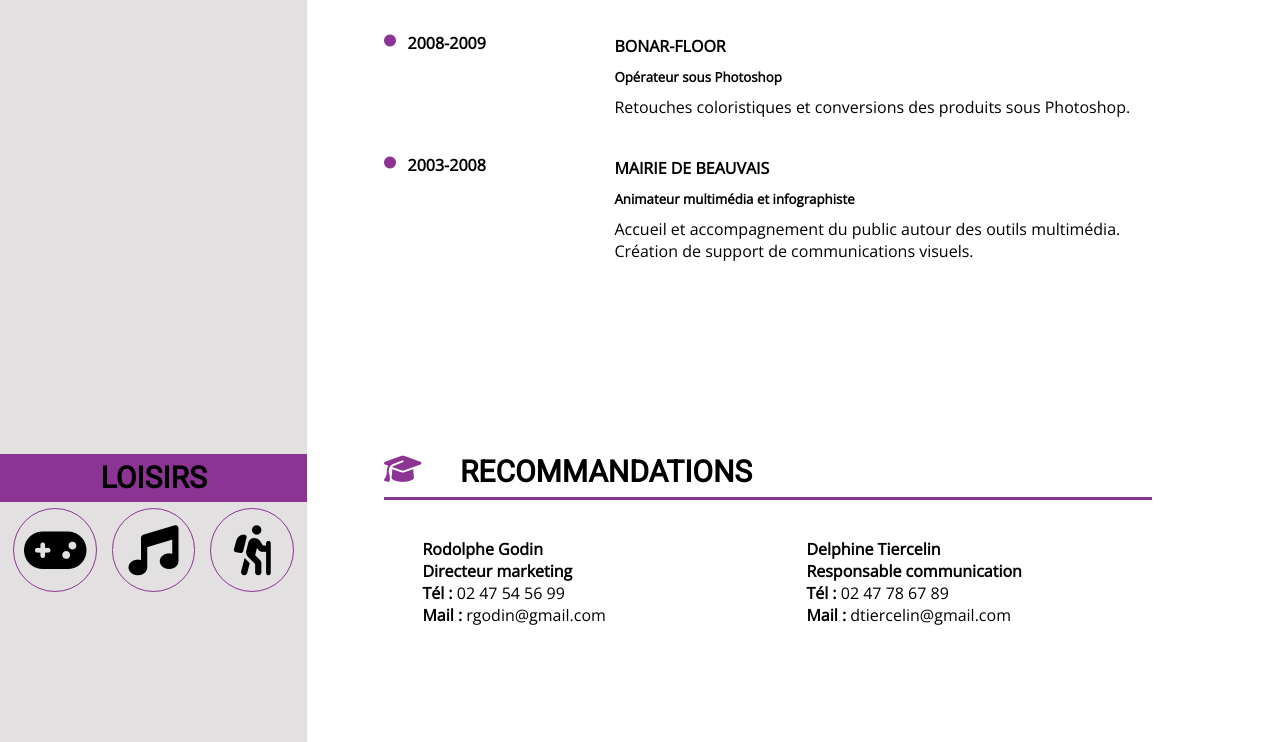
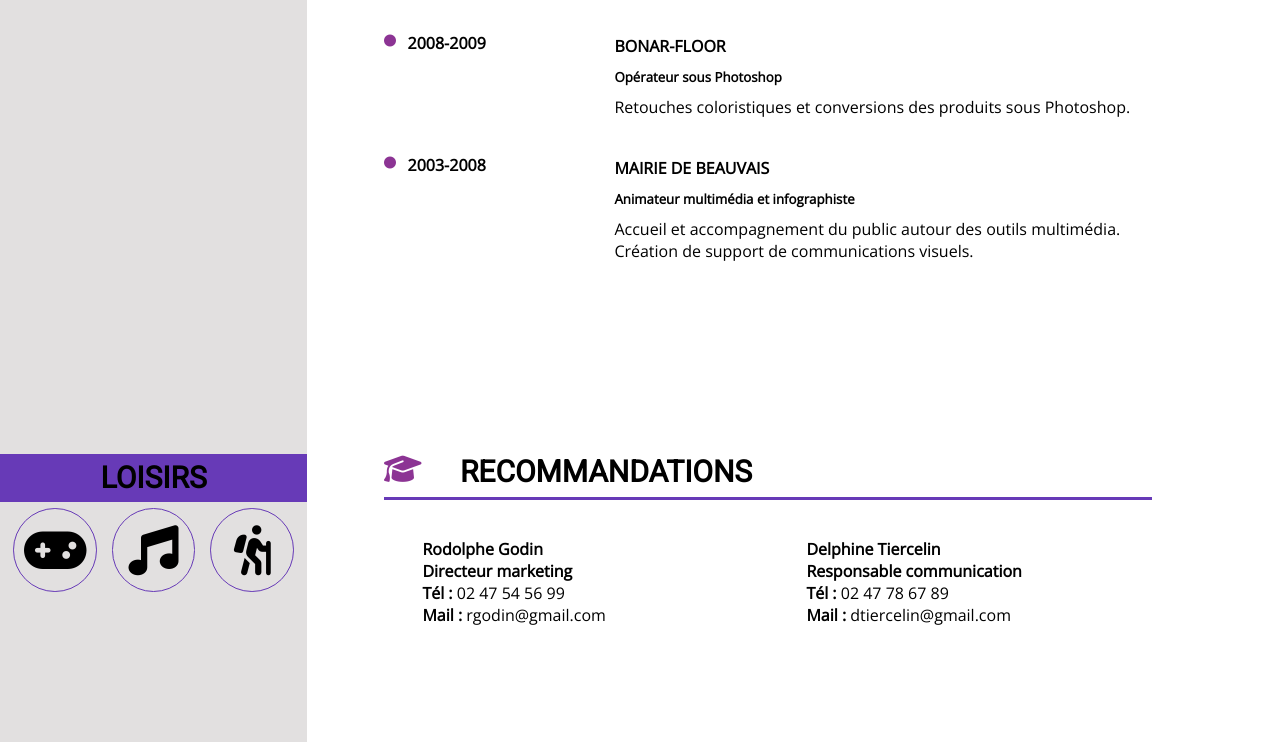
Before and after one commit to nickolaskais/monCV, a plain HTML site: page index.html in a window 1280 px wide. Shown: the part 1297-2039 px from the top of the page. Drawn offline with nearby package versions, Linux system fonts and the light colour scheme.

Commit message:
Update style.css

```diff
--- a/style.css
+++ b/style.css
@@ -52,7 +52,7 @@ header{
     margin:0 0 0 6%;
 }
 .stylePrenom{
-    color:#8c3494;
+    color:#673AB7;
 }
 .styleMetier{
     border-bottom:2px solid #e2e0e0;
@@ -67,7 +67,7 @@ aside{
     background-color: #e2e0e0;
 }
 .aside-title{
-    background-color: #8c3494;
+    background-color: #673AB7;
     padding:2%;
     text-align: center;
 }
@@ -95,7 +95,7 @@ aside{
     width: 70px;
     height: 70px;
     border-radius: 50%;
-    border:1px solid #8c3494;
+    border:1px solid #673AB7;
 }
 section{
     display: flex;
@@ -109,7 +109,7 @@ section{
 }
 .titre-form, .titre-expe, .titre-reco{
     display: flex;
-    border-bottom: 3px solid #8c3494;
+    border-bottom: 3px solid #673AB7;
 }
 .fa-graduation-cap{
     font-size:30px;
```
